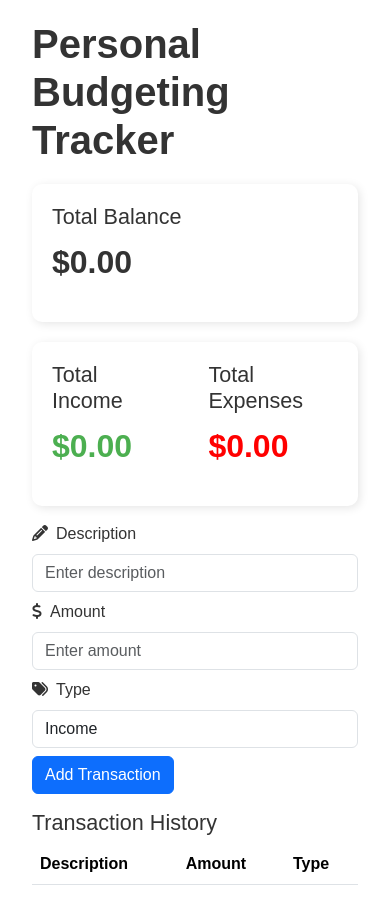
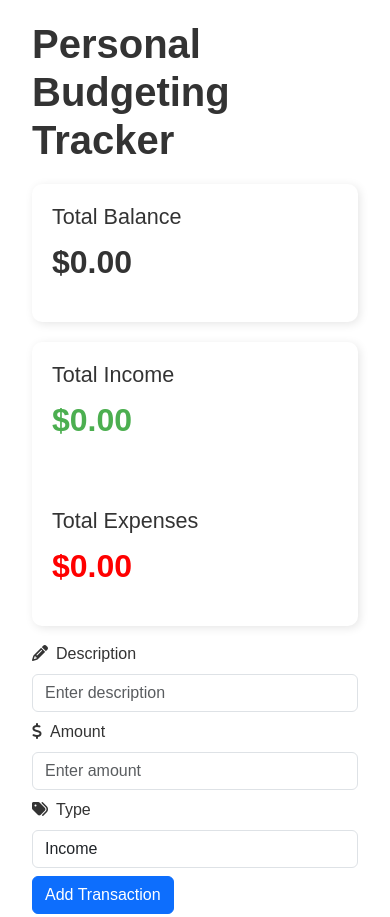
Before and after one commit to mrbryant21/simple-budgeting-app, a plain HTML site: page index.html in a window 390 px wide. Shown: the top 917 px of the page. Drawn offline with nearby package versions, Linux system fonts and the light colour scheme.

Commit message:
project v1 deployed

```diff
--- a/index.html
+++ b/index.html
@@ -3,7 +3,7 @@
   <head>
     <meta charset="UTF-8" />
     <meta name="viewport" content="width=device-width, initial-scale=1.0" />
-    <title>Document</title>
+    <title>Personal Budgeting Tracker</title>
     <link
       href="https://cdn.jsdelivr.net/npm/bootstrap@5.3.7/dist/css/bootstrap.min.css"
       rel="stylesheet"
--- a/style.css
+++ b/style.css
@@ -74,3 +74,10 @@ h1, h2, h3, h4, h5, h6{
   padding: 20px;
   border-radius: var(--border-radius);
 }
+
+@media (max-width: 768px) {
+  .income-expense-container {
+    flex-direction: column;
+    gap: 20px;
+  }
+}
```
